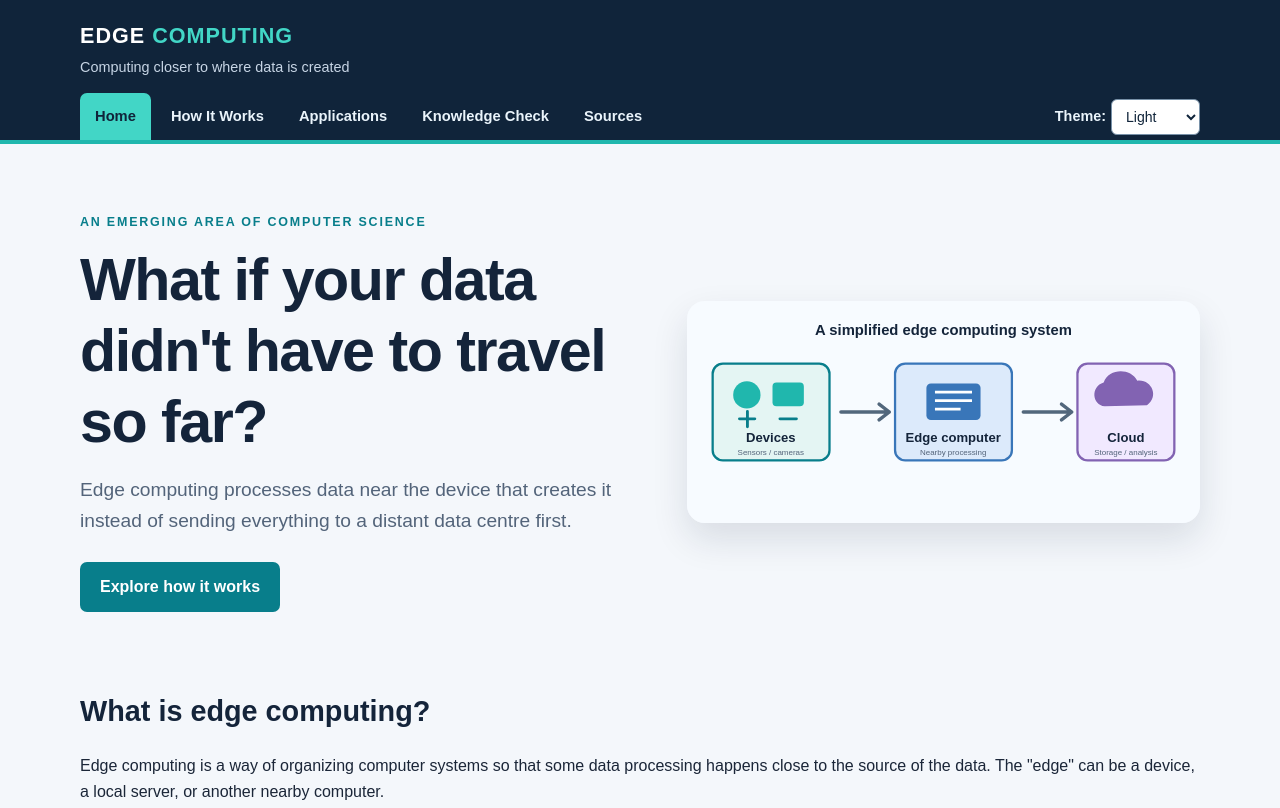
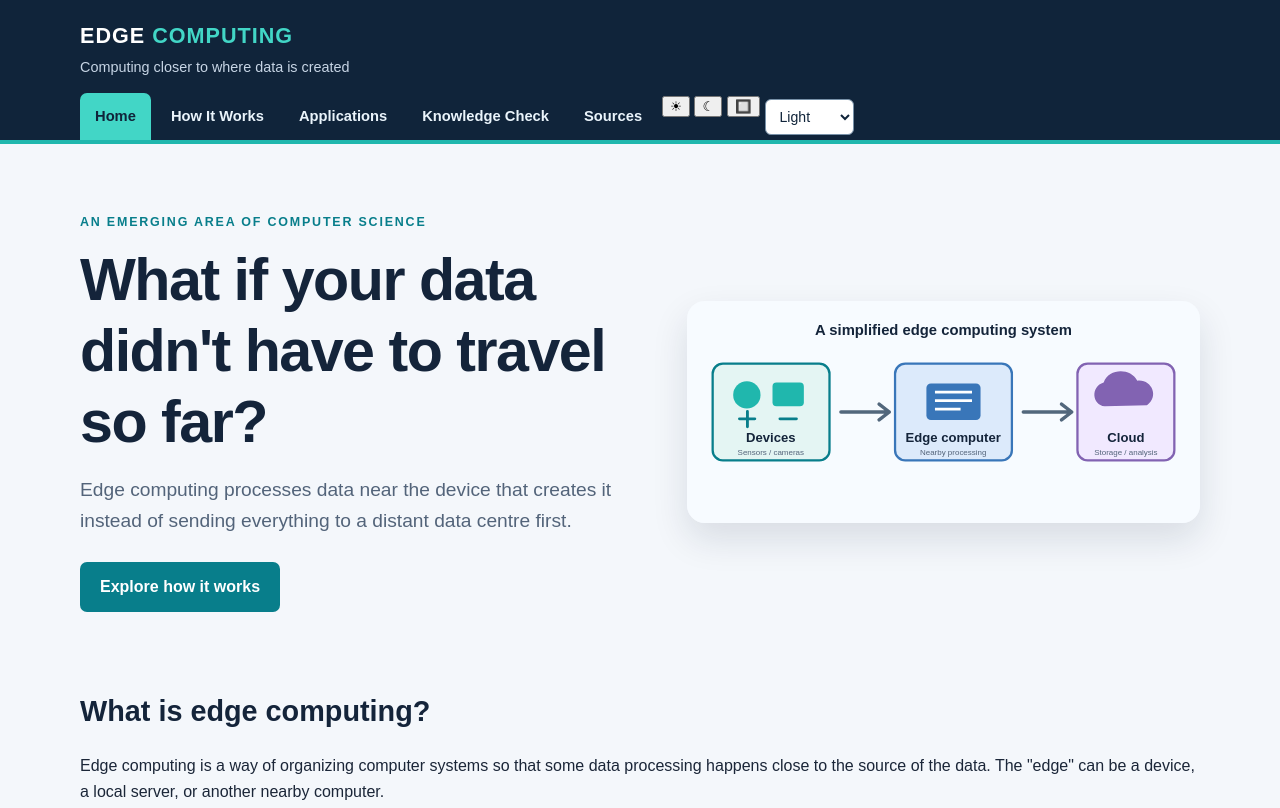
Before and after one commit to 14631-ui/edge-computing-website, a plain HTML site: page index.html in a window 1280 px wide. Shown: the top 808 px of the page. Drawn offline with Linux system fonts and the light colour scheme.

Commit message:
Update index.html

```diff
--- a/index.html
+++ b/index.html
@@ -5,7 +5,7 @@
     <meta name="viewport" content="width=device-width, initial-scale=1.0" />
     <title>Edge Computing | Home</title>
     <link rel="stylesheet" href="css/style.css" />
-    <script src="js/main.js" defer>
+    <script>
       // Apply the saved theme before the page is displayed.
         (function () {
           const savedTheme = localStorage.getItem('themePreference') || 'light';
@@ -17,6 +17,7 @@
           document.documentElement.dataset.theme = activeTheme;
         })();
     </script>
+    <script src="js/main.js" defer></script>
   </head>
   <body>
     <!-- Main navigation header -->
@@ -31,12 +32,29 @@
           <a href="applications.html">Applications</a>
           <a href="quiz.html">Knowledge Check</a>
           <a href="sources.html">Sources</a>
-          <label class="theme-label" for="theme-select">Theme:</label>
-          <select id="theme-select" aria-label="Choose colour theme">
-            <option value="light">Light</option>
-            <option value="dark">Dark</option>
-            <option value="system">System</option>
-          </select>
+          <div class="theme-controls" role="group" aria-label="Choose colour theme">
+  <button type="button" class="theme-button" data-theme-choice="light"
+    aria-label="Light" title="Light">
+    <span aria-hidden="true">☀</span>
+  </button>
+
+  <button type="button" class="theme-button" data-theme-choice="dark"
+    aria-label="Dark" title="Dark">
+    <span aria-hidden="true">☾</span>
+  </button>
+
+  <button type="button" class="theme-button" data-theme-choice="system"
+    aria-label="System" title="System">
+    <span aria-hidden="true">🔲</span>
+  </button>
+</div>
+
+<select id="theme-select" class="visually-hidden"
+  aria-label="Choose colour theme" tabindex="-1">
+  <option value="light">Light</option>
+  <option value="dark">Dark</option>
+  <option value="system">System</option>
+</select>
         </nav>
       </div>
     </header>
@@ -143,6 +161,7 @@
     <footer class="site-footer">
       <div class="container footer-inner">
         <p>ICS3UZ Summative Website · Edge Computing</p>
+        <p><a href="#" id="layout-toggle" class="layout-toggle">Mobile view</a></p>
         <p>Created for an introductory computer science project</p>
       </div>
     </footer>
```
